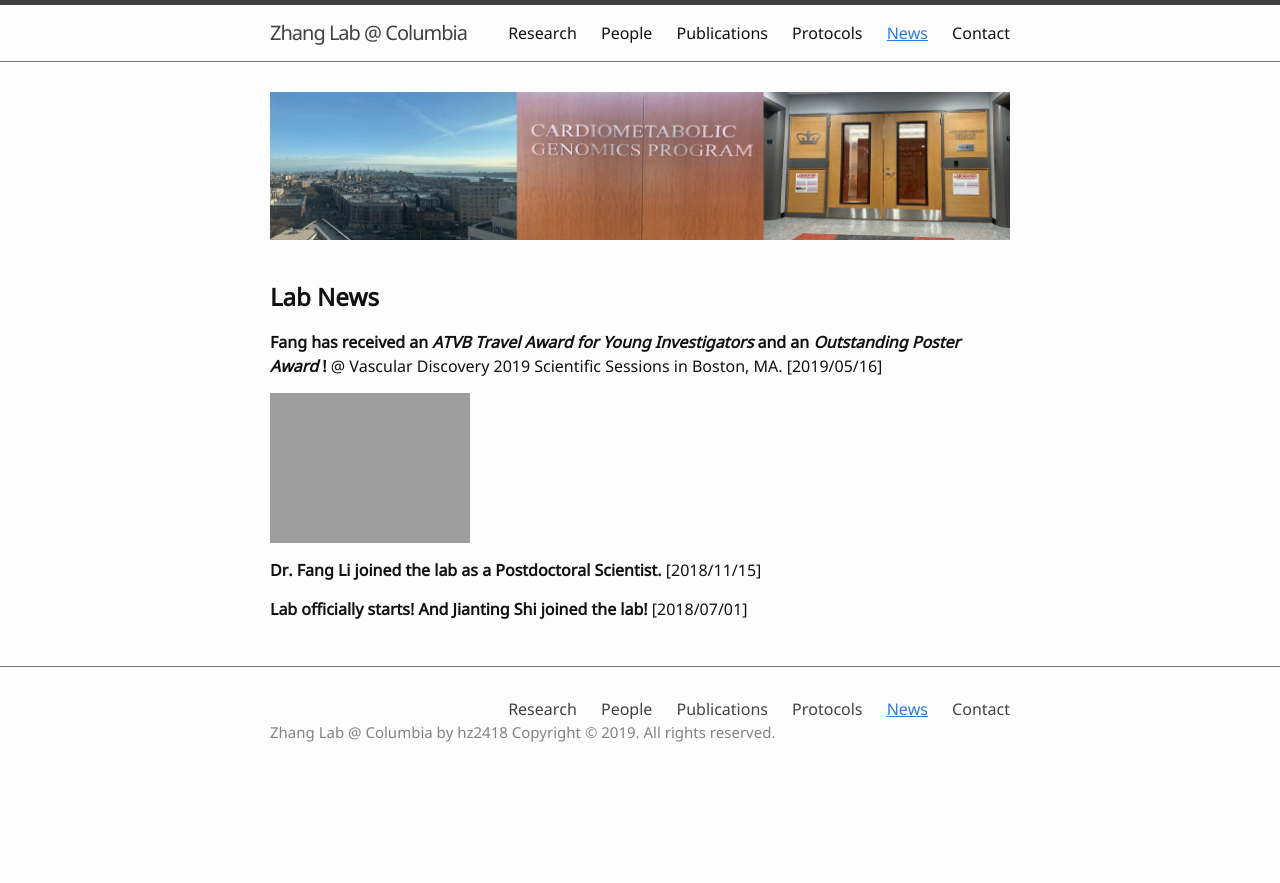
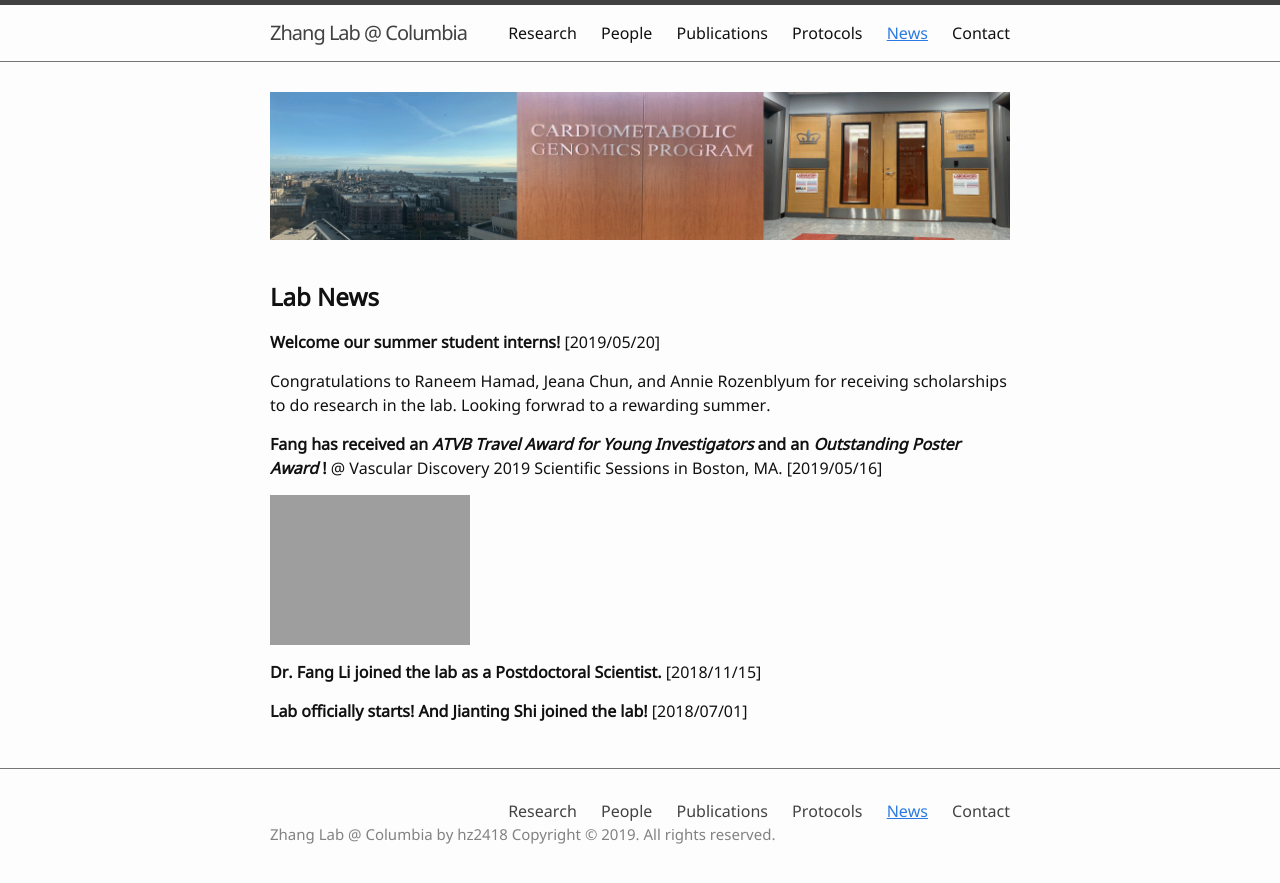
Before and after one commit to hanruizhang/zhanglab, a Jekyll site: the page built from 5_News.md, in a window 1280 px wide. Shown: the top 883 px of the page. Built offline with Jekyll 4.4.1, drawn with Linux system fonts in a browser that asks for light colours.

Commit message:
Update 5_News.md

```diff
--- a/5_News.md
+++ b/5_News.md
@@ -10,6 +10,9 @@ nav: true
 
 
 ## **Lab News**
+#### **Welcome our summer student interns!** [2019/05/20]
+Congratulations to Raneem Hamad, Jeana Chun, and Annie Rozenblyum for receiving scholarships to do research in the lab. Looking forwrad to a rewarding summer.
+
 #### **Fang has received an _ATVB Travel Award for Young Investigators_ and an _Outstanding Poster Award_ !** @ Vascular Discovery 2019 Scientific Sessions in Boston, MA. [2019/05/16]
 <img src="{{ '/images/2019ATVB_TravelAward.jpg' | absolute_url }}" alt="2019ATVB_TravelAward" width="200">
 
```
